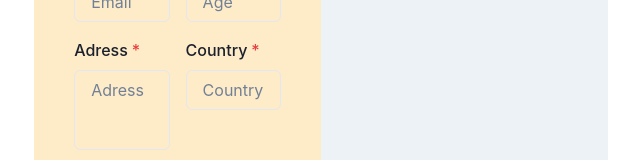
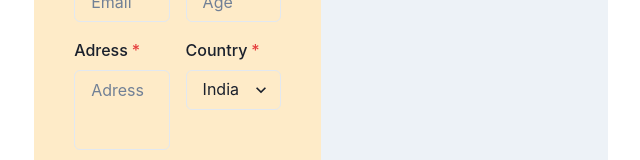
Before and after one commit to ankitsng0007/AnkitRepo, a React (Create React App) app in the folder RCT-101/Day-20/PSC/create-profile/: page / in a window 1280 px wide. Shown: the part 468-628 px from the top of the page, without its empty margins (319-959 px from the left). Built offline with nearby package versions, Linux system fonts and the light colour scheme.

Commit message:
file added

```diff
--- a/RCT-101/Day-20/PSC/create-profile/src/Components/ProfileForm.jsx
+++ b/RCT-101/Day-20/PSC/create-profile/src/Components/ProfileForm.jsx
@@ -1,4 +1,4 @@
-import { FormControl, FormLabel, Grid, GridItem, Heading, Input, Text, Textarea, VStack } from "@chakra-ui/react";
+import { FormControl, FormLabel, Grid, GridItem, Heading, Input, Select, Text, Textarea, VStack } from "@chakra-ui/react";
 import React from "react";
 
 export const ProfileForm=()=>{
@@ -74,11 +74,17 @@ export const ProfileForm=()=>{
   <GridItem colSpan={1}>
     <FormControl isRequired>
         <FormLabel>Country</FormLabel>
-        <Input
+        <Select>
         placeholder="Country"
         type="text"
         name="country"
-        onChange={handleChange}/>
+        onChange={handleChange}
+        <option>India</option>
+        <option>UAE</option>
+        <option>USA</option>
+        <option>China</option>
+        <option>Canada</option>
+        </Select>
     </FormControl>
   </GridItem>
   <GridItem colSpan={1}>
```
